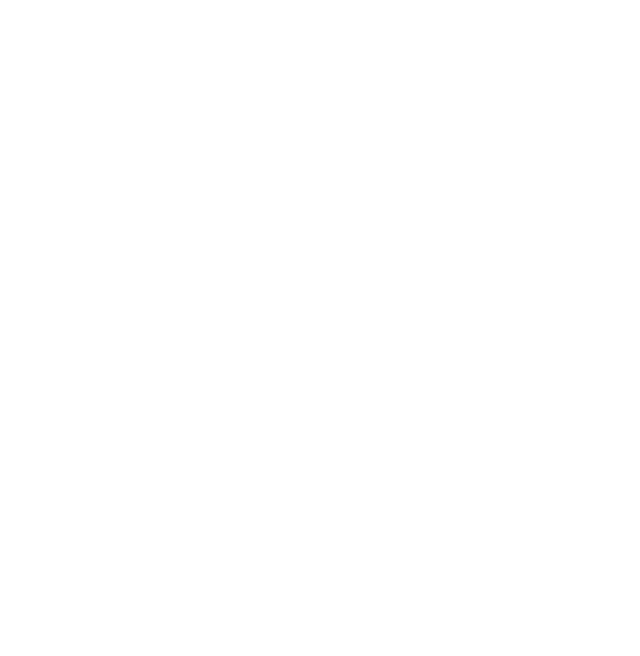
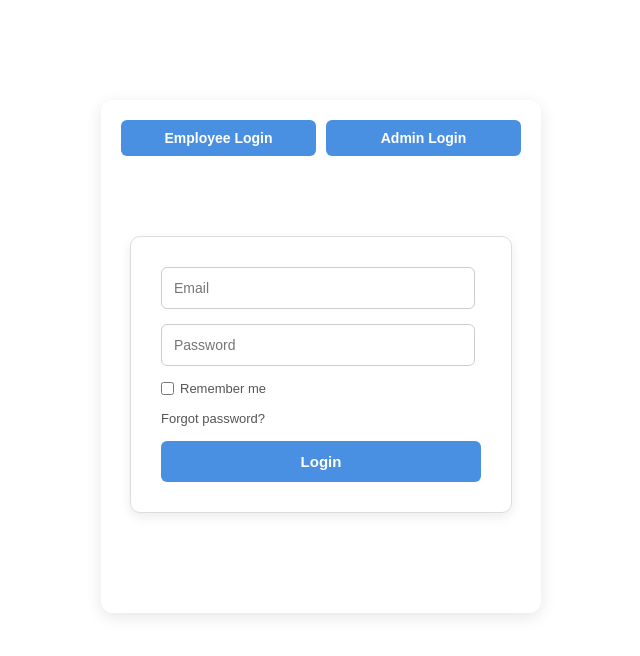
Before and after one commit to Udaylol/Managely, a React app in the folder FrontEnd/: page / in a window 1280 px wide. Shown: the top 656 px of the page, without its empty margins (319-959 px from the left). Built offline with nearby package versions, Linux system fonts and the light colour scheme; the HTML template or start-up script is replaced by a standard one.

Commit message:
improved css

```diff
--- a/FrontEnd/src/App.jsx
+++ b/FrontEnd/src/App.jsx
@@ -1,7 +1,14 @@
 import "./App.css";
+import Auth from "./components/Auth/Auth";
 
 function App() {
-  return <></>;
+  return (
+    <>
+      <div>
+        <Auth />
+      </div>
+    </>
+  );
 }
 
 export default App;
--- /dev/null
+++ b/FrontEnd/src/components/Auth/Auth.css
@@ -0,0 +1,52 @@
+/* Outer container */
+.authContainer {
+  width: 400px;
+  margin: 100px auto;
+  padding: 20px;
+  border-radius: 12px;
+  background: #ffffff;
+  box-shadow: 0px 4px 16px rgba(0, 0, 0, 0.1);
+  font-family: Arial, sans-serif;
+}
+
+.header {
+  display: flex;
+  justify-content: space-between;
+  margin-bottom: 20px;
+}
+
+/* Toggle buttons */
+.employeeBtn,
+.adminBtn {
+  flex: 1;
+  padding: 10px;
+  font-size: 14px;
+  font-weight: bold;
+  cursor: pointer;
+  border: none;
+  border-radius: 6px;
+  transition: all 0.2s ease-in-out;
+}
+
+.employeeBtn {
+  background: #4a90e2;
+  color: white;
+  margin-right: 10px;
+}
+
+.adminBtn {
+  background: #4a90e2;
+  color: white;
+}
+
+.employeeBtn:hover {
+  background: #3a78c2;
+}
+
+.adminBtn:hover {
+  background: #3a78c2;
+}
+
+.formContainer {
+  margin-top: 10px;
+}
--- /dev/null
+++ b/FrontEnd/src/components/Auth/Auth.jsx
@@ -0,0 +1,22 @@
+import React from "react";
+import "./Auth.css";
+import LoginForm from "../LoginForm/LoginForm";
+
+function Auth() {
+  return (
+    <>
+      <div className="authContainer">
+        <div className="header">
+          <button className="employeeBtn">Employee Login</button>
+          <button className="adminBtn">Admin Login</button>
+        </div>
+
+        <div className="formContainer">
+          <LoginForm />
+        </div>
+      </div>
+    </>
+  );
+}
+
+export default Auth;
--- a/FrontEnd/src/components/LoginForm/LoginForm.css
+++ b/FrontEnd/src/components/LoginForm/LoginForm.css
@@ -1,119 +1,62 @@
+/* Container form */
 .loginForm {
+  width: 320px;
+  margin: 80px auto;
+  padding: 30px;
+  border: 1px solid #ddd;
+  border-radius: 10px;
+  background: #ffffff;
+  box-shadow: 0px 4px 12px rgba(0, 0, 0, 0.08);
   display: flex;
-  background-color: antiquewhite;
   flex-direction: column;
-  justify-content: center;
-  align-items: center;
-  width: 80%;
-  padding: 2rem;
-  gap: 1.25rem;
-  border-radius: 10px;
-  box-sizing: border-box;
+  gap: 15px;
+  font-family: Arial, sans-serif;
 }
 
+/* Input fields */
 .textInput {
-  max-width: 300px;
+  width: 90%;
+  padding: 12px;
+  border: 1px solid #ccc;
+  border-radius: 6px;
+  outline: none;
+  font-size: 14px;
+  transition: border 0.2s ease-in-out;
 }
 
-.loginForm input {
-  width: 100%;
-  padding: 12px;
-  border: 1px solid #ccc;
-  border-radius: 4px;
-  font-size: 16px;
-  box-sizing: border-box;
+.textInput:focus {
+  border-color: #4a90e2;
+  box-shadow: 0px 0px 4px rgba(74, 144, 226, 0.5);
 }
 
+/* Checkbox + forgot password */
 .loginOptions {
-  font-family: Arial, sans-serif;
-  font-size: 14px;
-  text-align: center;
+  font-size: 13px;
+  color: #555;
+  display: flex;
+  align-items: center;
+  gap: 6px;
+  text-decoration: none;
+  cursor: pointer;
 }
 
-a {
-  text-decoration: none;
-  color: #0855a9;
+.loginOptions:hover {
+  color: #4a90e2;
 }
 
-.loginForm input:focus {
-  border-color: #007bff;
-  outline: none;
-}
-
+/* Login button */
 .loginButton {
-  padding: 12px 24px;
-  background-color: #007bff;
+  padding: 12px;
+  background: #4a90e2;
+  border: none;
+  border-radius: 6px;
   color: white;
-  border: none;
-  border-radius: 4px;
+  font-size: 15px;
+  font-weight: bold;
   cursor: pointer;
-  font-size: 16px;
-  min-height: 48px;
-  width: 100%;
-  max-width: 200px;
-  transition: background-color 0.3s ease;
+  transition: background 0.2s ease-in-out;
 }
 
 .loginButton:hover {
-  background-color: #0056b3;
+  background: #3a78c2;
 }
-
-.loginButton:active {
-  background-color: #004085;
-}
-
-/* Tablet styles */
-@media (min-width: 768px) {
-  .loginContainer {
-    max-width: 500px;
-    min-height: auto;
-    height: 60vh;
-  }
-
-  .loginForm {
-    padding: 3rem;
-    gap: 2rem;
-  }
-
-  .textInput {
-    max-width: 350px;
-  }
-
-  .loginButton {
-    max-width: 250px;
-  }
-}
-
-/* Desktop styles */
-@media (min-width: 1024px) {
-  .loginContainer {
-    max-width: 600px;
-    height: 60vh;
-  }
-
-  .loginForm {
-    padding: 4rem;
-    gap: 2.5rem;
-  }
-
-  .textInput {
-    max-width: 400px;
-  }
-
-  .loginOptions {
-    font-size: 16px;
-  }
-}
-
-/* Large desktop styles */
-@media (min-width: 1440px) {
-  .loginContainer {
-    max-width: 700px;
-    height: 80vh;
-  }
-
-  .loginForm {
-    padding: 5rem;
-    gap: 3rem;
-  }
-}
```
Also changed, not shown: FrontEnd/src/components/LoginForm/LoginForm.jsx (indentation only).
